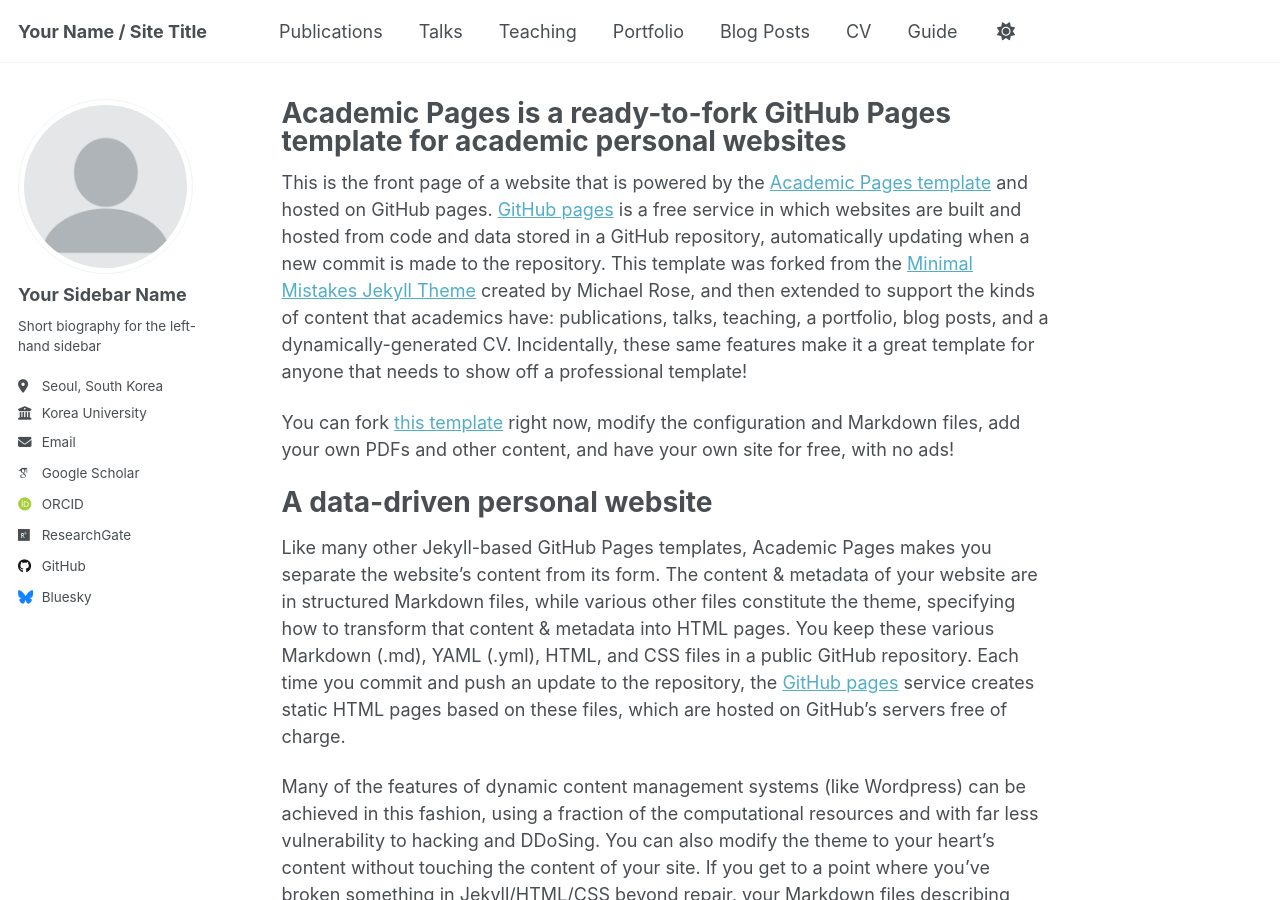
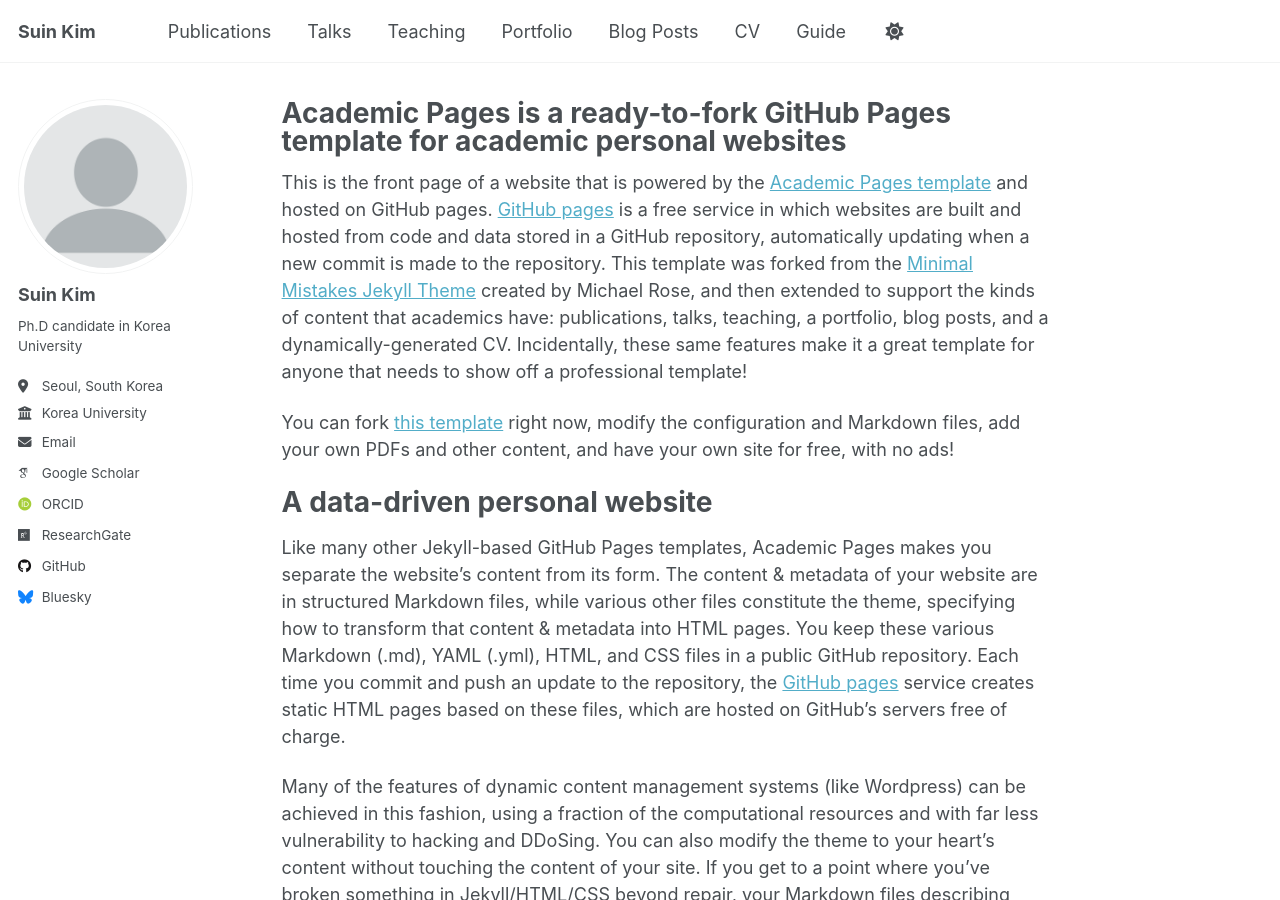
Before and after one commit to suinkim96/suinkim96.github.io, a Jekyll site: the page built from _pages/about.md, in a window 1280 px wide and 900 px high. Built offline with Jekyll 4.4.1, drawn with Linux system fonts in a browser that asks for light colours; some web fonts are replaced; a script that is not in the unit is left out.

Commit message:
Update _config.yml

```diff
--- a/_config.yml
+++ b/_config.yml
@@ -9,7 +9,7 @@
 # Basic Site Settings
 locale                   : "en-US"
 site_theme               : "default" # Currently available options are "default", "air"
-title                    : "Your Name / Site Title"
+title                    : "Suin Kim"
 title_separator          : "-"
 name                     : &name "Suin Kim"
 description              : &description "Your Name's academic portfolio"   # Update this with a general description of your site, this is the default if not overridden by a page
@@ -24,9 +24,9 @@
 author:
   # Biographic information
   avatar           : "profile.png"
-  name             : "Your Sidebar Name"
+  name             : "Suin Kim"
   pronouns         : # example: "she/her"
-  bio              : "Short biography for the left-hand sidebar"
+  bio              : "Ph.D candidate in Korea University"
   location         : "Seoul, South Korea"
   employer         : "Korea University"
   uri              : # URL
```
